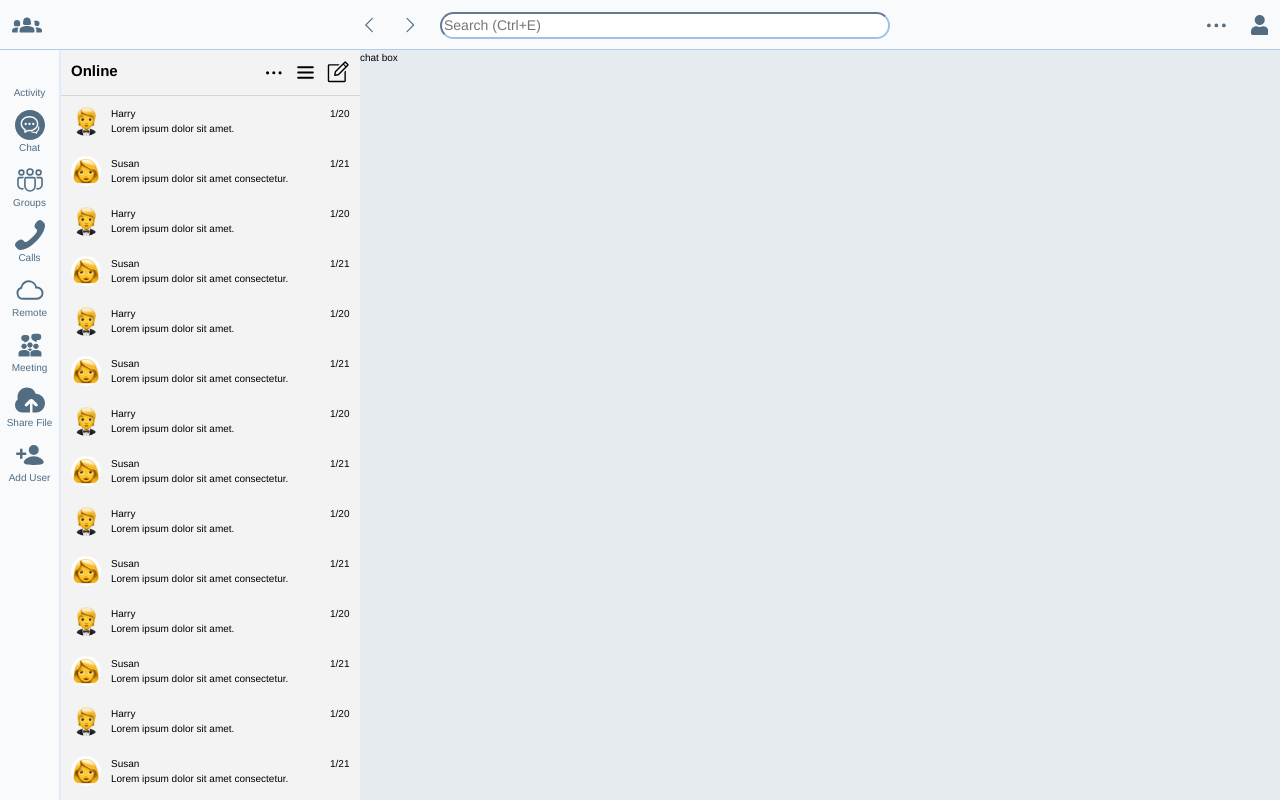
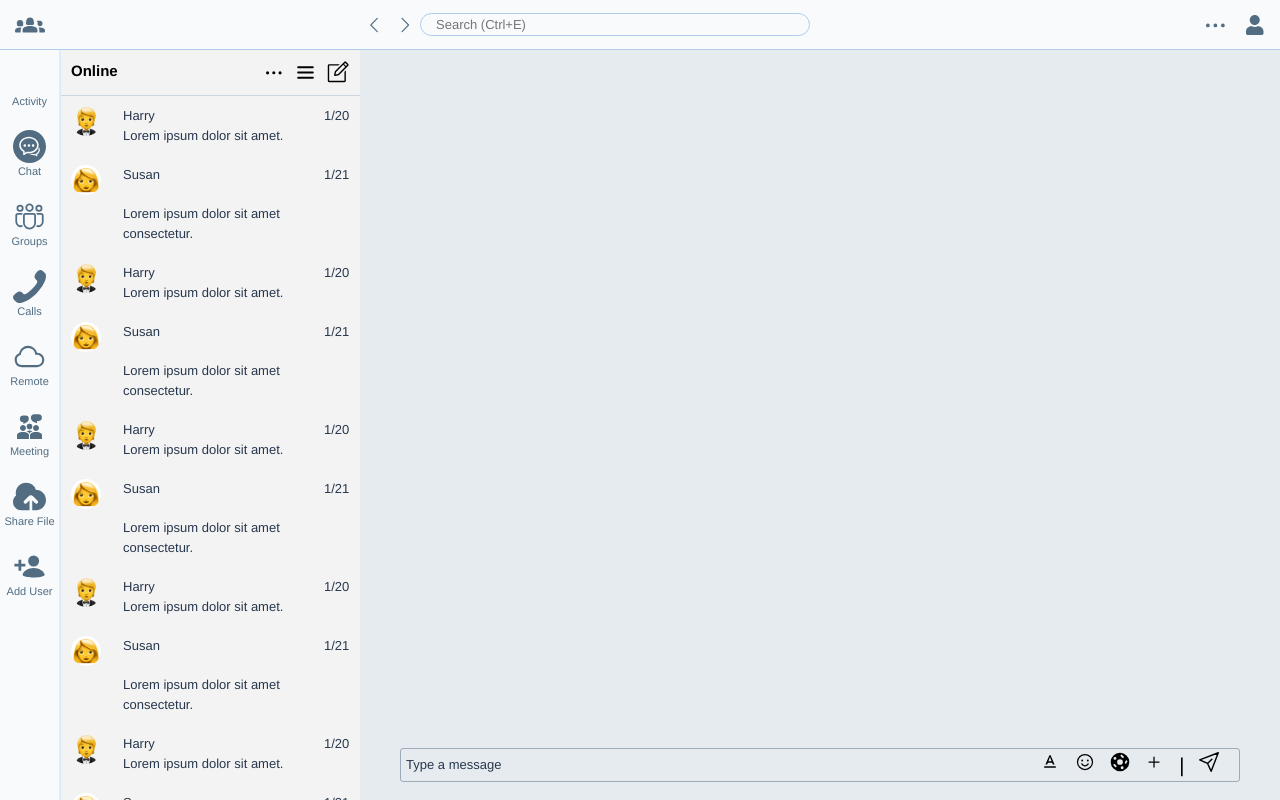
Before and after one commit to dev1979/messenger, a website: page index.html in a window 1280 px wide. Drawn offline with Linux system fonts and the light colour scheme.

Commit message:
Header Layout changed to Grid
Header layout changed to Grid from Flex
modified:   index.html
modified:   main.scss

```diff
--- a/index.html
+++ b/index.html
@@ -9,18 +9,26 @@
 <body>
     <div class="main-wrapper">
         <div class="header">
-            <nav>
-                <ul class="header__navigation">
-                    <li class="header__group_icon"><svg class="svg_icon" xmlns="http://www.w3.org/2000/svg" width="30" height="30" viewBox="0 0 24 24">
-                        <path fill="currentColor" d="M10.27 12h3.46a1.5 1.5 0 0 0 1.48-1.75l-.3-1.79a2.951 2.951 0 0 0-5.82.01l-.3 1.79c-.15.91.55 1.74 1.48 1.74m-8.61-.89c-.13.26-.18.57-.1.88c.16.69.76 1.03 1.53 1h1.95c.83 0 1.51-.58 1.51-1.29c0-.14-.03-.27-.07-.4c-.01-.03-.01-.05.01-.08c.09-.16.14-.34.14-.53c0-.31-.14-.6-.36-.82c-.03-.03-.03-.06-.02-.1c.07-.2.07-.43.01-.65a1.12 1.12 0 0 0-.99-.74a.1.1 0 0 1-.07-.03C5.03 8.14 4.72 8 4.37 8c-.3 0-.57.1-.75.26c-.03.03-.06.03-.09.02a1.24 1.24 0 0 0-1.7 1.03q0 .03-.03.06c-.29.26-.46.65-.41 1.05c.03.22.12.43.25.6c.03.02.03.06.02.09m14.58 2.54c-1.17-.52-2.61-.9-4.24-.9s-3.07.39-4.24.9A2.99 2.99 0 0 0 6 16.39V17c0 .55.45 1 1 1h10c.55 0 1-.45 1-1v-.61c0-1.18-.68-2.26-1.76-2.74m-15.02.93A2.01 2.01 0 0 0 0 16.43V17c0 .55.45 1 1 1h3.5v-1.61c0-.83.23-1.61.63-2.29c-.37-.06-.74-.1-1.13-.1c-.99 0-1.93.21-2.78.58m21.56 0A6.95 6.95 0 0 0 20 14c-.39 0-.76.04-1.13.1c.4.68.63 1.46.63 2.29V18H23c.55 0 1-.45 1-1v-.57c0-.81-.48-1.53-1.22-1.85M22 11v-.5c0-1.1-.9-2-2-2h-2c-.42 0-.65.48-.39.81l.7.63c-.19.31-.31.67-.31 1.06c0 1.1.9 2 2 2s2-.9 2-2"/>
-                    </svg></li>
-                    <li class="header__left_icon"><svg class="svg_icon" xmlns="http://www.w3.org/2000/svg" width="2em" height="2em" viewBox="0 0 1024 1024"><path fill="currentColor" d="M609.408 149.376L277.76 489.6a32 32 0 0 0 0 44.672l331.648 340.352a29.12 29.12 0 0 0 41.728 0a30.59 30.59 0 0 0 0-42.752L339.264 511.936l311.872-319.872a30.59 30.59 0 0 0 0-42.688a29.12 29.12 0 0 0-41.728 0"/></svg></li>
-                    <li class="header__right_icon"><svg class="svg_icon" xmlns="http://www.w3.org/2000/svg" width="2em" height="2em" viewBox="0 0 1024 1024"><path fill="currentColor" d="M340.864 149.312a30.59 30.59 0 0 0 0 42.752L652.736 512L340.864 831.872a30.59 30.59 0 0 0 0 42.752a29.12 29.12 0 0 0 41.728 0L714.24 534.336a32 32 0 0 0 0-44.672L382.592 149.376a29.12 29.12 0 0 0-41.728 0z"/></svg></li>
-                    <li class="search"><input type="text" class="header__search" placeholder="Search (Ctrl+E)"></li>
-                    <li class="header__three_dots_icon"><svg class="svg_icon" xmlns="http://www.w3.org/2000/svg" width="2em" height="2em" viewBox="0 0 20 20"><path fill="currentColor" d="M14 10.25a1.25 1.25 0 1 1 2.5 0a1.25 1.25 0 0 1-2.5 0m-5 0a1.25 1.25 0 1 1 2.5 0a1.25 1.25 0 0 1-2.5 0m-5 0a1.249 1.249 0 1 1 2.5 0a1.25 1.25 0 1 1-2.5 0"/></svg></li>
-                    <li class="header__user_icon"><svg class="svg_icon" xmlns="http://www.w3.org/2000/svg" width="1.75em" height="2em" viewBox="0 0 448 512"><path fill="currentColor" d="M224 256c70.7 0 128-57.3 128-128S294.7 0 224 0S96 57.3 96 128s57.3 128 128 128m89.6 32h-16.7c-22.2 10.2-46.9 16-72.9 16s-50.6-5.8-72.9-16h-16.7C60.2 288 0 348.2 0 422.4V464c0 26.5 21.5 48 48 48h352c26.5 0 48-21.5 48-48v-41.6c0-74.2-60.2-134.4-134.4-134.4"/></svg></li>
-                </ul>
-            </nav>
+            <div class="header__group_icon">
+                <svg class="svg_icon" xmlns="http://www.w3.org/2000/svg" width="30" height="30" viewBox="0 0 24 24"><path fill="currentColor" d="M10.27 12h3.46a1.5 1.5 0 0 0 1.48-1.75l-.3-1.79a2.951 2.951 0 0 0-5.82.01l-.3 1.79c-.15.91.55 1.74 1.48 1.74m-8.61-.89c-.13.26-.18.57-.1.88c.16.69.76 1.03 1.53 1h1.95c.83 0 1.51-.58 1.51-1.29c0-.14-.03-.27-.07-.4c-.01-.03-.01-.05.01-.08c.09-.16.14-.34.14-.53c0-.31-.14-.6-.36-.82c-.03-.03-.03-.06-.02-.1c.07-.2.07-.43.01-.65a1.12 1.12 0 0 0-.99-.74a.1.1 0 0 1-.07-.03C5.03 8.14 4.72 8 4.37 8c-.3 0-.57.1-.75.26c-.03.03-.06.03-.09.02a1.24 1.24 0 0 0-1.7 1.03q0 .03-.03.06c-.29.26-.46.65-.41 1.05c.03.22.12.43.25.6c.03.02.03.06.02.09m14.58 2.54c-1.17-.52-2.61-.9-4.24-.9s-3.07.39-4.24.9A2.99 2.99 0 0 0 6 16.39V17c0 .55.45 1 1 1h10c.55 0 1-.45 1-1v-.61c0-1.18-.68-2.26-1.76-2.74m-15.02.93A2.01 2.01 0 0 0 0 16.43V17c0 .55.45 1 1 1h3.5v-1.61c0-.83.23-1.61.63-2.29c-.37-.06-.74-.1-1.13-.1c-.99 0-1.93.21-2.78.58m21.56 0A6.95 6.95 0 0 0 20 14c-.39 0-.76.04-1.13.1c.4.68.63 1.46.63 2.29V18H23c.55 0 1-.45 1-1v-.57c0-.81-.48-1.53-1.22-1.85M22 11v-.5c0-1.1-.9-2-2-2h-2c-.42 0-.65.48-.39.81l.7.63c-.19.31-.31.67-.31 1.06c0 1.1.9 2 2 2s2-.9 2-2"/></svg>
+            </div>
+            <!-- <div class="header__empty--1"></div> -->
+            <div class="header__left_icon">
+                <svg class="svg_icon" xmlns="http://www.w3.org/2000/svg" width="2em" height="2em" viewBox="0 0 1024 1024"><path fill="currentColor" d="M609.408 149.376L277.76 489.6a32 32 0 0 0 0 44.672l331.648 340.352a29.12 29.12 0 0 0 41.728 0a30.59 30.59 0 0 0 0-42.752L339.264 511.936l311.872-319.872a30.59 30.59 0 0 0 0-42.688a29.12 29.12 0 0 0-41.728 0"/></svg>
+            </div>
+            <div class="header__right_icon">
+                <svg class="svg_icon" xmlns="http://www.w3.org/2000/svg" width="2em" height="2em" viewBox="0 0 1024 1024"><path fill="currentColor" d="M340.864 149.312a30.59 30.59 0 0 0 0 42.752L652.736 512L340.864 831.872a30.59 30.59 0 0 0 0 42.752a29.12 29.12 0 0 0 41.728 0L714.24 534.336a32 32 0 0 0 0-44.672L382.592 149.376a29.12 29.12 0 0 0-41.728 0z"/></svg>
+            </div>
+            <div class="header__search">
+                <input type="text" class="header__search_input" placeholder="Search (Ctrl+E)">
+            </div>
+            <!-- <div class="header__empty--2"></div> -->
+            <div class="header__three_dots_icon">
+                <svg class="svg_icon" xmlns="http://www.w3.org/2000/svg" width="2em" height="2em" viewBox="0 0 20 20"><path fill="currentColor" d="M14 10.25a1.25 1.25 0 1 1 2.5 0a1.25 1.25 0 0 1-2.5 0m-5 0a1.25 1.25 0 1 1 2.5 0a1.25 1.25 0 0 1-2.5 0m-5 0a1.249 1.249 0 1 1 2.5 0a1.25 1.25 0 1 1-2.5 0"/></svg>
+            </div>
+            <div class="header__user_icon">
+                <svg class="svg_icon" xmlns="http://www.w3.org/2000/svg" width="1.75em" height="2em" viewBox="0 0 448 512"><path fill="currentColor" d="M224 256c70.7 0 128-57.3 128-128S294.7 0 224 0S96 57.3 96 128s57.3 128 128 128m89.6 32h-16.7c-22.2 10.2-46.9 16-72.9 16s-50.6-5.8-72.9-16h-16.7C60.2 288 0 348.2 0 422.4V464c0 26.5 21.5 48 48 48h352c26.5 0 48-21.5 48-48v-41.6c0-74.2-60.2-134.4-134.4-134.4"/></svg>
+            </div>
         </div>
         <div class="side-menu">
             <div class="side-menu__icon">
@@ -193,7 +201,35 @@
             </section>
         </div>
         <div class="chat-box">
-            chat box
+            <div class="chat-box__chat-editor">
+                <span class="chat-box__message">Type a message</span>
+                <input type="text" class="chat-box__message-box">
+                <section class="chat-box__buttons">
+                    <button class="chat-box__button">
+                        <svg class="svg_icon" xmlns="http://www.w3.org/2000/svg" width="2em" height="2em" viewBox="0 0 24 24"><path fill="currentColor" d="M5 17v2h14v-2zm4.5-4.2h5l.9 2.2h2.1L12.75 4h-1.5L6.5 15h2.1zM12 5.98L13.87 11h-3.74z"/></svg>
+                    </button>
+                    <button class="chat-box__button">
+                        <svg class="svg_icon" xmlns="http://www.w3.org/2000/svg" width="2em" height="2em" viewBox="0 0 256 256"><path fill="currentColor" d="M128 24a104 104 0 1 0 104 104A104.11 104.11 0 0 0 128 24m0 192a88 88 0 1 1 88-88a88.1 88.1 0 0 1-88 88M80 108a12 12 0 1 1 12 12a12 12 0 0 1-12-12m96 0a12 12 0 1 1-12-12a12 12 0 0 1 12 12m-1.07 48c-10.29 17.79-27.4 28-46.93 28s-36.63-10.2-46.92-28a8 8 0 1 1 13.84-8c7.47 12.91 19.21 20 33.08 20s25.61-7.1 33.07-20a8 8 0 0 1 13.86 8"/></svg>
+                    </button>
+                    <button class="chat-box__button">
+                        <svg class="svg_icon" xmlns="http://www.w3.org/2000/svg" width="2em" height="2em" viewBox="0 0 14 14"><path fill="currentColor" fill-rule="evenodd" d="M13.5 7a6.5 6.5 0 1 1-13 0a6.5 6.5 0 0 1 13 0M9 7a2 2 0 1 1-4 0a2 2 0 0 1 4 0m3.059-.22a.625.625 0 0 0-1.118-.56l-.5 1a.625.625 0 0 0 1.118.56zm-9.5 1.778a.625.625 0 0 1 .883 0l1 1a.625.625 0 1 1-.884.884l-1-1a.625.625 0 0 1 0-.884Zm5.883-6.5a.625.625 0 1 0-.884.884l1 1a.625.625 0 1 0 .884-.884zM3.5 5.5a1 1 0 1 0 0-2a1 1 0 0 0 0 2m6 5.5a1 1 0 1 1-2 0a1 1 0 0 1 2 0" clip-rule="evenodd"/></svg>
+                    </button>
+                    <button class="chat-box__button">
+                        <svg class="svg_icon" xmlns="http://www.w3.org/2000/svg" width="2em" height="2em" viewBox="0 0 24 24"><path fill="none" stroke="currentColor" stroke-linecap="round" stroke-linejoin="round" stroke-width="1.5" d="M6 12h6m6 0h-6m0 0V6m0 6v6"/></svg>
+                    </button>
+                    <!-- <div class="chat-box__divider"></div> -->
+                     <span>
+
+                     </span>
+                    <button class="chat-box__button btn--divider">|</button>
+
+
+                    <button class="chat-box__button">
+                        <svg class="svg_icon" xmlns="http://www.w3.org/2000/svg" width="2em" height="2em" viewBox="0 0 14 14"><path fill="none" stroke="currentColor" stroke-linecap="round" stroke-linejoin="round" d="M6 8L.5 5.5l13-5l-5 13zm0 0l3-3" stroke-width="1"/></svg>
+                    </button>
+                </section>
+            </div>
+
         </div>
     </div>
 </body>
--- a/main.scss
+++ b/main.scss
@@ -29,6 +29,7 @@ img, picture,svg, video, canvas{
 // inherit fonts for FORM controls
 input, button, textarea, select {
     font: inherit;
+    background-color: inherit;
 }
 
 // avoid text overflows
@@ -64,52 +65,63 @@ $ts:all 0.4s;
     grid-row: 1/2;
     background-color: #F8FAFC;
     border-bottom: 1px solid rgba(#a0c0e6, 0.8);
-    height: 100%;
-    padding: 0 1.2rem;
-    position: relative;
     color: $light-grey;
+    display: grid;
+    grid-template-columns: 6rem 30rem 3rem 3rem 1fr 1fr 3rem 5rem;
+    grid-template-rows: 1fr;
+    justify-content: space-between;
+    align-items: center;
+    height: 5rem;
+    padding: 0;
 
-    &__navigation{
-        list-style-type: none;
-        display: flex;
-        justify-content: space-between;
-        align-items: center;
-        height: 5rem;
-        padding: 0;
+
+    &__group_icon{
+        grid-row: 1/2;
+        grid-column: 1/2;
+    }
+
+
+    &__left_icon{
+        grid-row: 1/2;
+        grid-column: 3/4;
+    }
+
+    &__right_icon{
+        grid-row: 1/2;
+        grid-column: 4/5;
     }
 
     &__search{
-        width: 45rem;
-        position: absolute;
-        left: 44rem;
-        top: 1.2rem;
-        border-radius: 50rem;
-        border-color: rgba(#a0c0e6, 8);
-        font-size:1.4rem;
+        grid-row: 1/2;
+        grid-column: 5/6;
+        font-size:1.3rem;
 
-        &:focus{
-            border-color: rgba(#5b81b1, 0.8);
-    }
-    }
 
-    &__group_icon{
-        margin-right: auto;
+
+        &_input{
+            border-radius: 50rem;
+            border:solid 1px rgba(#a0c0e6, 0.8);
+            outline: none;
+            width: 100%;
+            padding-left: 1.5rem;
+            transition: $ts;
+            &:focus{
+                border-color: rgba(#30527c, 0.8);
+                }
+        }
     }
 
     &__three_dots_icon{
-        margin-left:auto;
-        padding-right: 2rem;
+        grid-row: 1/2;
+        grid-column: 7/8;
         font-size: 1.5rem;
     }
 
-    &__left_icon{
-        position: absolute;
-        left: 36rem;
+    &__user_icon{
+        grid-row: 1/2;
+        grid-column: 8/9;
     }
-    &__right_icon{
-        position: absolute;
-        left: 40rem;
-    }
+
 }
 
 
@@ -122,16 +134,17 @@ $ts:all 0.4s;
     height: calc(100vh - 50px);
     display: flex;
     flex-direction: column;
+    font-size: 1.1rem;
     align-items: center;
     align-content: space-around;
     color: $light-grey;
     transition: $ts;
 
     &__icon{
-        width: 5rem;
-        height: 5rem;
-        margin-bottom: 0.5rem;
-        padding-top: 0.5rem;
+        width: 6rem;
+        height: 6rem;
+        margin-bottom: 1rem;
+        padding-top: 1rem;
         text-align: center;
 
 
@@ -186,9 +199,11 @@ $ts:all 0.4s;
         grid-template-columns: 4em 1fr 2em;
         grid-template-rows: 1fr 1fr;
         align-content: space-between;
+        font-size: 1.3rem;
+        color: $dark-grey;
         padding: 1rem;
         &:hover, :focus{
-            background-color: #f3eaea;
+            background-color: #f0ecec;
         }
     }
 
@@ -218,12 +233,77 @@ $ts:all 0.4s;
 
 }
 
-
-
 // chat box
 .chat-box{
     grid-column: 3 / 4;
     grid-row: 2 / 3;
     background-color: #e6ebf0;
     height: calc(100vh - 50px);
+    padding: 2rem 4rem;
+    align-items: center;
+    display: grid;
+    grid-template-columns: 1fr;
+    grid-template-rows: 1fr 3rem;
+
+    &__chat-editor{
+        grid-column: 1 / 2;
+        grid-row: 2 / 3;
+        border: solid 1px rgba($light-grey, 0.5);
+        border-radius: 0.3rem;
+        align-items: center;
+        justify-content: center;
+        padding: 0 0.5rem 0 0.5rem;
+
+        display: grid;
+        grid-template-columns: 10rem 1fr 20rem;
+        grid-template-rows: 1fr;
+    }
+
+    &__message-box{
+        font-size: 1.5rem;
+        height: 2.5rem;
+        border: none;
+        outline: none;
+        grid-row: 1/2;
+        grid-column: 2/3;
+    }
+
+    &__message{
+        font-size: 1.3rem;
+        color: $dark-grey;
+        grid-column: 1/2;
+        grid-row: 1/2;
+    }
+
+
+    &__buttons{
+        grid-row: 1/2;
+        grid-column: 3/4;
+    }
+
+    &__button{
+        border: none;
+        outline: none;
+        background-color: inherit;
+        transition: $ts;
+    }
+
+    &__button:hover{
+        background-color: rgba($color: #a0c0e6, $alpha: 0.4);
+        color: #16457e;
+        border-radius: 0.5rem;
+    }
+
 }
+
+
+.btn--divider{
+    background-color: none;
+    outline: none;
+    font-size: 2rem;
+
+}
+
+.btn--divider:hover{
+    background-color: inherit;
+}
```
Also changed, not shown: test.html (added, +128 -0 lines), styles.css.
